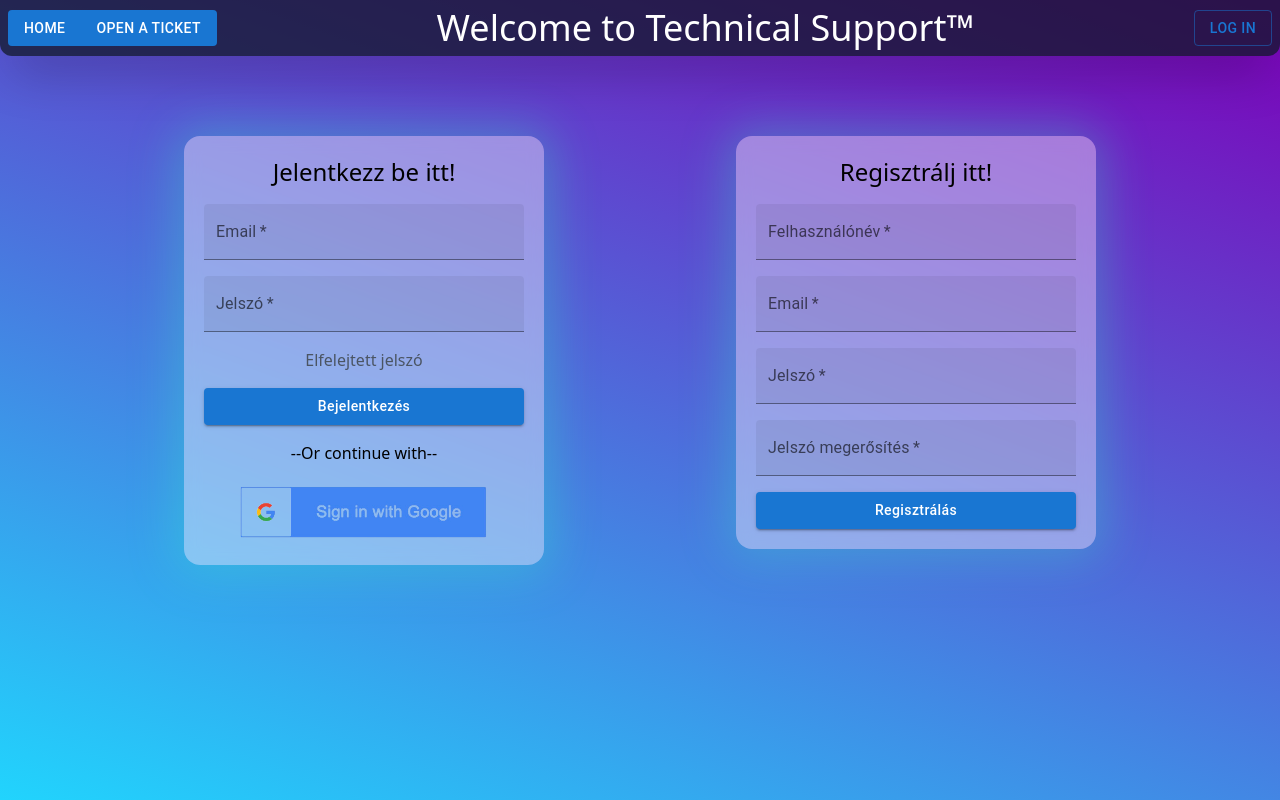
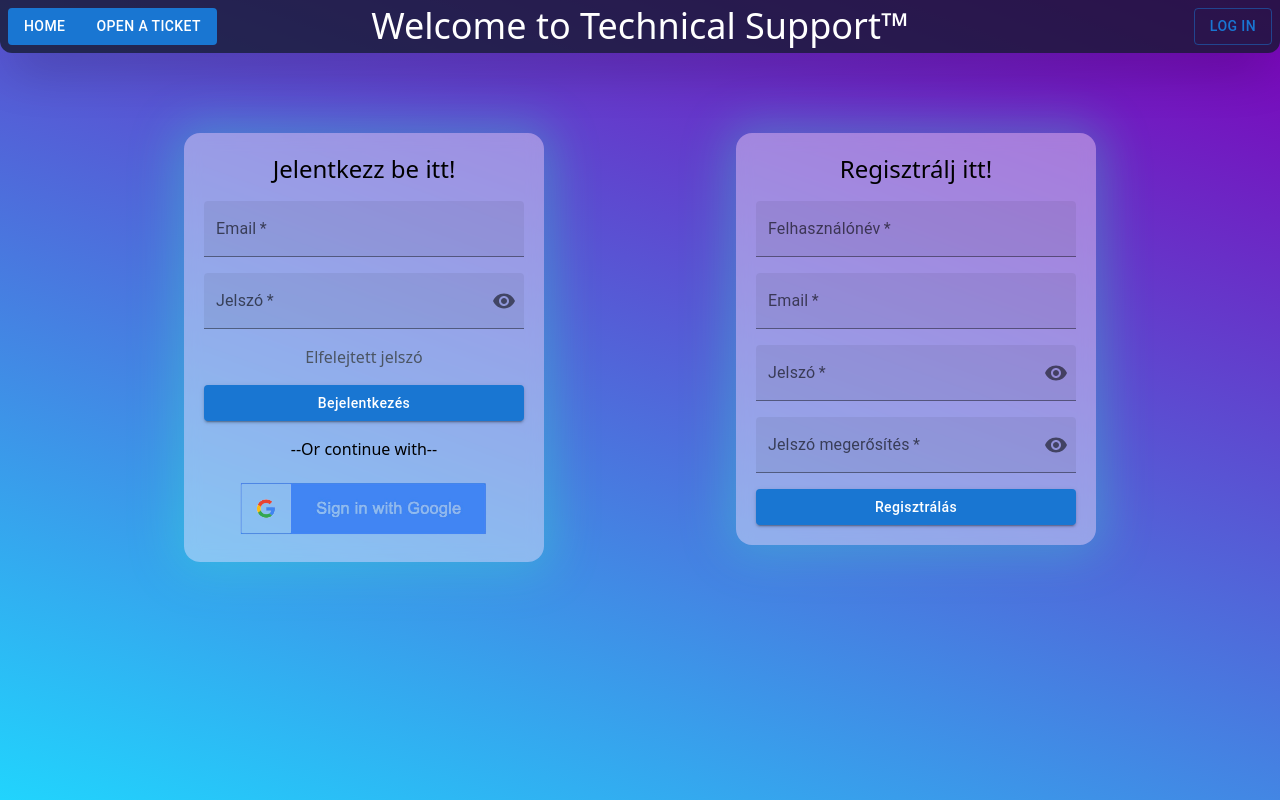
Before and after one commit to balhun/techsupport, a React (Vite) app: page /login in a window 1280 px wide. Built offline with nearby package versions, Linux system fonts and the light colour scheme; no server answers.

Commit message:
Sok minden profile login kép

```diff
--- a/src/Componens/Passwordshow.jsx
+++ b/src/Componens/Passwordshow.jsx
@@ -1,6 +1,10 @@
+import { VisibilityOff } from '@mui/icons-material';
+import { Visibility } from '@mui/icons-material';
+import { FilledInput, FormControl, IconButton, Input, InputAdornment, InputLabel, OutlinedInput, TextField } from '@mui/material';
 import React from 'react'
+import { useState } from 'react';
 
-export default function Passwordshow() {
+export default function Passwordshow({value,onChange,label}) {
 
   const [showPassword, setShowPassword] = useState(false);
     const handleClickShowPassword = () => setShowPassword((show) => !show);
@@ -13,15 +17,15 @@ export default function Passwordshow() {
       };
   return (
     <div className="content-center ">
-        <FormControl variant="outlined">
-          <InputLabel htmlFor="outlined-adornment-password">Password</InputLabel>
-              <OutlinedInput
-                id="outlined-adornment-password"
+        <FormControl className='w-80 align-middle' required variant="filled">
+          <InputLabel>{label}</InputLabel>
+              <FilledInput
+                value={value}
+                onChange={onChange}
                 type={showPassword ? 'text' : 'password'}
                 endAdornment={
                   <InputAdornment position="end" >
                     <IconButton
-                      sx={{ color: 'white' }}
                       aria-label={showPassword ? 'hide the password' : 'display the password'}
                       onClick={handleClickShowPassword}
                       onMouseDown={handleMouseDownPassword}
@@ -29,11 +33,11 @@ export default function Passwordshow() {
                       edge="end"
                       >
                       {showPassword ? <VisibilityOff /> : <Visibility />}
-              </IconButton>
-            </InputAdornment>
-            }
-            label="Password"
-            />
+                    </IconButton>
+                  </InputAdornment>
+                  }
+                  label="Password"
+              />
           </FormControl>
       </div>
   )
--- a/src/pages/Login.jsx
+++ b/src/pages/Login.jsx
@@ -3,6 +3,7 @@ import React, { useState } from 'react'
 import { Navigate, useNavigate } from 'react-router-dom';
 import {signInWithEmailAndPassword, signInWithPopup, createUserWithEmailAndPassword, updateProfile} from "firebase/auth"
 import { GoogleAuthProvider } from "firebase/auth";
+import Passwordshow from '../Componens/Passwordshow';
 
 export default function Login({ auth, user }) {
 
@@ -86,7 +87,7 @@ export default function Login({ auth, user }) {
               value={loginEmail}
               onChange={e=> { setLoginEmail(e.target.value); setLoginError(false)}}
             />
-            <TextField
+            {/* <TextField
               type='password'
               className='w-80 align-middle'
               required
@@ -94,6 +95,11 @@ export default function Login({ auth, user }) {
               variant='filled'
               value={loginPassword}
               onChange={e => { setLoginPassword(e.target.value); setLoginError(false); }}
+            /> */}
+            <Passwordshow
+              value={loginPassword}
+              onChange={e => { setLoginPassword(e.target.value); setLoginError(false); }}
+              label="Jelszó"
             />
             <Link href="/forgotpassword" sx={{textDecoration: "none", color: "#4b5563"}}>Elfelejtett jelszó</Link>
             {loginError ? <Alert severity="error" variant='filled' sx={{width: "320px"}}>Hibás Email vagy jelszó</Alert> : ""}
@@ -119,7 +125,7 @@ export default function Login({ auth, user }) {
                 value={newEmail}
                 onChange={e => {setNewEmail(e.target.value); setError(false);}}
               />
-              <TextField
+              { /*<TextField
                 className='w-80 align-middle'
                 required
                 label="Jelszó"
@@ -127,8 +133,13 @@ export default function Login({ auth, user }) {
                 type='password'
                 value={newPassword}
                 onChange={e => {setNewPassword(e.target.value); setError(false);}}
+              />*/ }
+              <Passwordshow
+                value={newPassword}
+                onChange={e => {setNewPassword(e.target.value); setError(false);}}
+                label="Jelszó"
               />
-              <TextField
+              {/* <TextField
                 className='w-80 align-middle'
                 required
                 type='password'
@@ -136,6 +147,11 @@ export default function Login({ auth, user }) {
                 value={confirmPassword}
                 onChange={e => {setConfirmPassword(e.target.value); setError(false);}}
                 variant='filled'
+              /> */}
+              <Passwordshow
+                value={confirmPassword}
+                onChange={e => {setConfirmPassword(e.target.value); setError(false);}}
+                label="Jelszó megerősítés"
               />
               {error ? <Alert severity="error" variant='filled' sx={{width: "320px"}}>{errorMessage}</Alert> : "" }
               <Button  variant='contained' className='w-80' onClick={regist}>Regisztrálás</Button>
--- a/src/pages/MyTickets.jsx
+++ /dev/null
@@ -1,14 +0,0 @@
-
-export default function MyTicket(){
-    /*<TextField
-            id="outlined-multiline-static"
-            label="Multiline"
-            multiline
-            rows={4}
-            defaultValue="Default Value"
-            />
-            <Button>Kuldes</Button> */
-    return(
-        <div className='text-white text-center'>MyTickets (Megnézi be vagy e jelentkezve és ha igen akkor a ticketjeid mutatja, egyébként átirányit a loginra)</div>
-    )
-}
--- a/src/pages/OpenTicket.jsx
+++ b/src/pages/OpenTicket.jsx
@@ -1,7 +1,20 @@
+import { Button, TextField } from '@mui/material'
 import React from 'react'
 
 export default function OpenTicket() {
   return (
-    <div className='text-white text-center'>OpenTicket (Megnézi be vagy e jelentkezve és ha igen akkor új ticketet írhatsz, egyébként átirányit a loginra)</div>
+    <div className='glowing island'>
+      <div className='text-white text-center'>OpenTicket (Megnézi be vagy e jelentkezve és ha igen akkor új ticketet írhatsz, egyébként átirányit a loginra)</div>
+      <div>
+          <TextField
+          id="outlined-multiline-static"
+          label="Multiline"
+          multiline
+          rows={8}
+          defaultValue="Default Value"
+          />
+          <Button>Kuldes</Button>
+        </div>
+    </div>
   )
 }
--- a/src/pages/Profile.jsx
+++ b/src/pages/Profile.jsx
@@ -1,77 +1,59 @@
-/*import React from 'react'
-
-export default function Profile({ user }) {
-  console.log(user);
-  return (
-    <div className='text-white text-center'>
-      { user ?
-        <span>
-          {user.email} {user.displayName} <br />
-          <img src={user.photoURL} className='m-auto' />
-        </span>
-        :
-        <span>Profile</span>
-      }
-      <div className="bg-white">
-
-      </div>
-      <div className="bg-white">
-
-      </div>
-      </div>
-  )
-}
-*/
+import React, { useState } from 'react';
+import { Card, CardContent, CardHeader,Button, styled } from '@mui/material';
+import { updateProfile, updatePassword } from 'firebase/auth';
+import { Navigate } from 'react-router-dom';
+import { uploadFile } from '../Uploadfile';
+import { CloudUpload } from '@mui/icons-material';
 
 
-import React, { useState, useEffect } from 'react';
-import { Card, CardContent, CardHeader,Button } from '@mui/material';
-import { updateProfile, updatePassword, onAuthStateChanged } from 'firebase/auth';
-import { Navigate } from 'react-router-dom';
-import { uploadFile } from '../Uploadfile';
-
-
-export default function Profile({ user,auth,logout }) {
-  const [profilePicture, setProfilePicture] = useState('./blank-pfp.png');
+export default function Profile({ user,auth,logout,setUser }) {
+  const [profilePicture, setProfilePicture] = useState(user?.photoURL||'./blank-pfp.png');
   const [uploading, setUploading] = useState(false);
-  const [name, setName] = useState('');
-  const [email, setEmail] = useState('');
+  const [name, setName] = useState(user?.displayName||'');
+  const [email, setEmail] = useState(user?.email||'');
   const [currentPassword, setCurrentPassword] = useState('');
   const [newPassword, setNewPassword] = useState('');
-
-  useEffect(() => {
-    const unsubscribe = onAuthStateChanged(auth, (currentUser) => {
-      if (currentUser) {
-        setName(currentUser.displayName || '');
-        setEmail(currentUser.email || '');
-        setProfilePicture(currentUser.photoURL || './blank-pfp.png');
-      }
+  const VisuallyHiddenInput = styled('input')({
+    clip: 'rect(0 0 0 0)',
+    clipPath: 'inset(50%)',
+    height: 1,
+    overflow: 'hidden',
+    position: 'absolute',
+    bottom: 0,
+    left: 0,
+    whiteSpace: 'nowrap',
+    width: 1,
   });
-
-    return () => unsubscribe();
-  }, [auth]);
 
   const ProfilePictureChange = async (event) => {
     const file = event.target.files[0];
-    if (file) {
+    if (file && file.size<5242880) {
       try {
         setUploading(true);
         const cloudinaryResponse = await uploadFile(file);
 
+
           if (cloudinaryResponse && cloudinaryResponse.url) {
             const cloudinaryURL = cloudinaryResponse.url;
             await updateProfile(auth.currentUser, { photoURL: cloudinaryURL });
+
             setProfilePicture(cloudinaryURL);
+            setUser((v)=>({...v,photoURL:cloudinaryURL}))
+
             alert('Profile picture updated successfully!');
           } else {
             throw new Error('Failed to get Cloudinary URL.');
           }
+
+
       } catch (error) {
         console.error('Error updating profile picture:', error);
         alert('Failed to update profile picture. Please try again.');
       } finally {
         setUploading(false);
       }
+    }else{
+      alert("Túl nagy a fájl (5mb max)")
     }
   };
 
@@ -91,6 +73,7 @@ export default function Profile({ user,auth,logout }) {
       console.error('Error updating profile:', error);
       alert('Failed to update profile. Please try again.');
     }
+    setUser((v)=>({...v,displayName:name}))
   };
 
   return (
@@ -114,13 +97,23 @@ export default function Profile({ user,auth,logout }) {
                   />
                   <div>
                     <label className="block text-sm font-medium text-gray-700">Change Profile Picture</label>
-                    <input
+                    <Button
+                      component="label"
+                      role={undefined}
+                      variant="contained"
+                      tabIndex={-1}
+                      startIcon={<CloudUpload />}
+
+                    >
+                      Upload files
+                      <VisuallyHiddenInput
                         type="file"
-                      accept="image/*"
+                        accept='.png, .jpg, .gif'
                         onChange={ProfilePictureChange}
-                      className="mt-1 text-sm"
                         disabled={uploading}
+                        multiple
                       />
+                    </Button>
                     {uploading && <p className="text-sm text-blue-500">Uploading...</p>}
                   </div>
                 </div>
--- a/src/pages/RespMenu.jsx
+++ b/src/pages/RespMenu.jsx
@@ -28,7 +28,7 @@ export default function RespMenu({ user, setUser, logout }) {
   return (
     <Stack
       direction="row"
-      className="flex flex-row md:flex-col bg-gray-900 text-white justify-between items-center p-2 rounded-b-xl z-10 shadow-xl hover:shadow-2xl transition-shadow bg-opacity-75"
+      className="flex flex-row md:flex-col bg-gray-900 text-white justify-between items-center p-2 rounded-b-xl z-10 shadow-xl hover:shadow-2xl transition-shadow bg-opacity-75 relative"
     >
       {isSmallScreen ? (
         <>
@@ -78,9 +78,9 @@ export default function RespMenu({ user, setUser, logout }) {
           </ButtonGroup>
         </Stack>
       )}
-      <Stack direction="column" justifyContent="center" alignItems="center" flexGrow={1} sx={{ textAlign: 'center' }}>
-        <h1 className={`text-3xl md:text-4xl ${isSmallScreen ? 'text-xl' : ''}`}>Welcome to Technical Support™</h1>
-      </Stack>
+      {/* <div className='absolute top-0 left-0 flex justify-center items-center'> */}
+        <h1 className={`text-3xl md:text-4xl h-max w-max absolute top-1/2 left-1/2 -translate-x-1/2 -translate-y-1/2 ${isSmallScreen ? 'text-xl' : ''}`}>Welcome to Technical Support™</h1>
+      {/* </div> */}
       <Stack direction="row" gap={2} alignItems="center">
         {user ? (
           <Link to="/profile">
```
Also changed, not shown: src/App.jsx (+3 -4 lines), src/Uploadfile.js (+9 -9 lines). Lines whose indentation alone changed are shown as unchanged.
